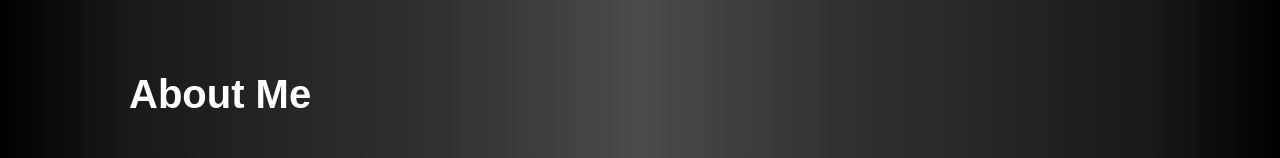
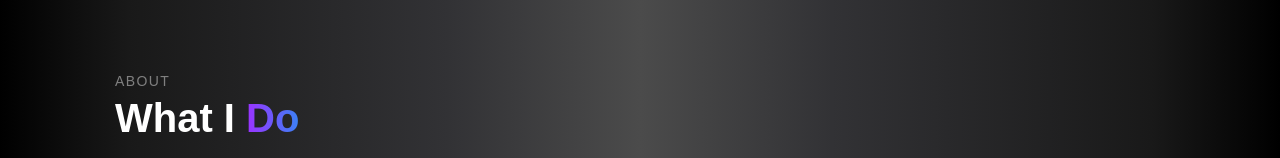
Before and after one commit to Suraj-Sangale/portfolio, a React (Create React App) app: page / in a window 1280 px wide. Shown: the part 794-952 px from the top of the page. Built offline with nearby package versions, Linux system fonts and the light colour scheme.

Commit message:
CustomTitle add

```diff
--- a/src/components/About.js
+++ b/src/components/About.js
@@ -1,20 +1,20 @@
 import React from "react";
 import "../styles/About.css";
 import { aboutMeText, images, resumeLink } from "./Data";
+import CustomTitle from "./Items/CustomTitle";
 const About = () => {
   return (
     <div
       className="about container section"
       id="about"
     >
-      <h2 className="section__title text-white">About Me</h2>
-      <div class="text-container">
-        <p class="subheading">Services</p>
-        <h1 class="main-heading">
-          <span class="white-text">What I </span>
-          <span class="gradient-text">Do</span>
-        </h1>
-      </div>
+      {/* <h2 className="section__title text-white"></h2> */}
+
+      <CustomTitle
+        subheading="About"
+        mainText="What I"
+        highlightedText="Do"
+      />
 
       <div className=" mx-auto my-8 p-8 bg-white rounded-lg shadow-md w-10/12		">
         <div className="mb-6">
--- /dev/null
+++ b/src/components/Items/CustomTitle.js
@@ -0,0 +1,17 @@
+import React from "react";
+
+const CustomTitle = ({ subheading = "", mainText, highlightedText }) => {
+  return (
+    <div className="text-container">
+      {subheading && <p className="subheading">{subheading}</p>}
+      <h1 className="main-heading">
+        {mainText && <span className="white-text">{mainText} </span>}
+        {highlightedText && (
+          <span className="gradient-text">{highlightedText}</span>
+        )}
+      </h1>
+    </div>
+  );
+};
+
+export default CustomTitle;
--- a/src/index.css
+++ b/src/index.css
@@ -11,3 +11,31 @@ code {
   font-family: source-code-pro, Menlo, Monaco, Consolas, 'Courier New',
     monospace;
 }
+
+.text-container {
+  text-align: left;
+}
+
+.subheading {
+  color: gray;
+  font-size: 0.875rem; /* Equivalent to "text-sm" */
+  text-transform: uppercase;
+  letter-spacing: 0.1em; /* Equivalent to "tracking-widest" */
+  margin: 0;
+}
+
+.main-heading {
+  font-size: 2.5rem; /* Equivalent to "text-4xl" */
+  font-weight: bold;
+  margin: 0;
+}
+
+.white-text {
+  color: white;
+}
+
+.gradient-text {
+  background: linear-gradient(to right, #9c31ff, #3b82f6); /* Purple to Blue */
+  -webkit-background-clip: text;
+  -webkit-text-fill-color: transparent;
+}
```
Also changed, not shown: src/styles/About.css (line endings or trailing spaces).
